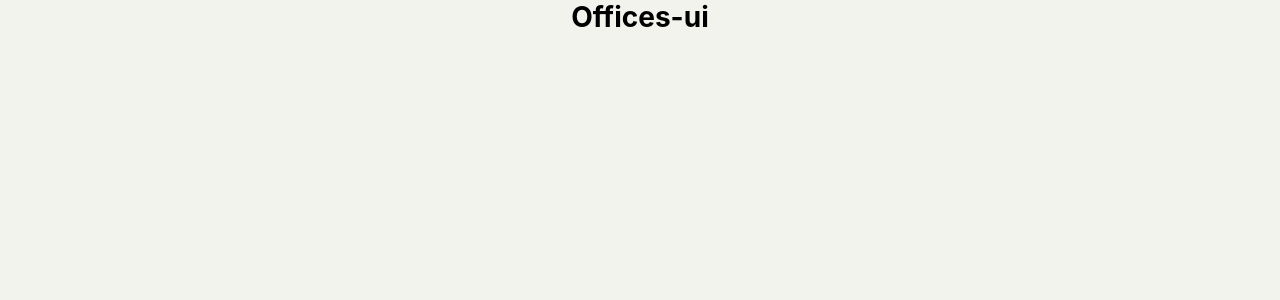
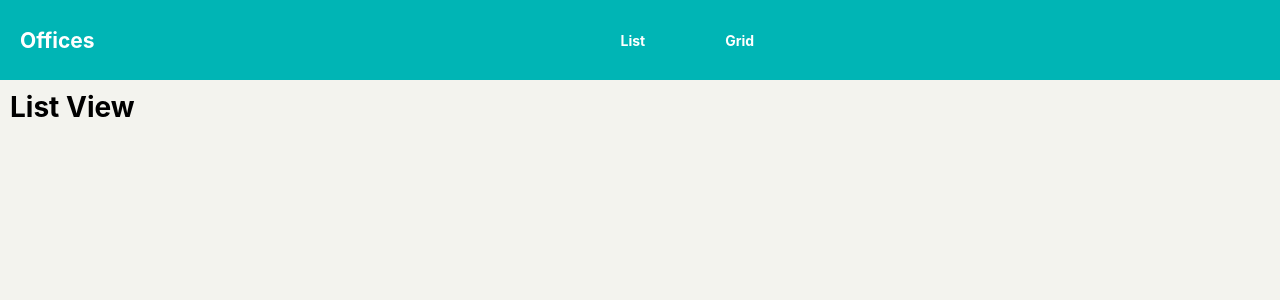
Before and after one commit to cokicvladimir/offices-ui, a React (Create React App) app: page / in a window 1280 px wide. Shown: the top 300 px of the page. Built offline with nearby package versions, Linux system fonts and the light colour scheme.

Commit message:
Adding basic layout

```diff
--- a/package.json
+++ b/package.json
@@ -3,9 +3,12 @@
   "version": "0.1.0",
   "private": true,
   "dependencies": {
+    "bootstrap": "^4.3.1",
     "react": "^16.8.4",
     "react-dom": "^16.8.4",
+    "react-router-dom": "^4.3.1",
     "react-scripts": "2.1.8",
+    "reactstrap": "^7.1.0",
     "sass": "^1.17.2"
   },
   "scripts": {
--- a/src/components/App.js
+++ b/src/components/App.js
@@ -1,12 +1,11 @@
 import React, { Component } from 'react';
+import AppRouter from './AppRouter';
 
 class App extends Component {
   render() {
     return (
       <div className="App">
-        <header className="App-header">
-          <h1>Offices-ui</h1>
-        </header>
+        <AppRouter />
       </div>
     );
   }
--- /dev/null
+++ b/src/components/AppRouter.js
@@ -0,0 +1,32 @@
+import React, {Component} from 'react';
+import {BrowserRouter, Switch, Route} from 'react-router-dom';
+import Header from './layouts/Header';
+import ListView from './ListView';
+import GridView from './GridView';
+
+import NotFoundPage from './NotFoundPage';
+
+class AppRouter extends Component{
+
+
+    render(){
+        return(
+            <BrowserRouter>
+                <div className='appRouter'>
+                    <div className='main-panel'>
+                        <Header />
+                        <div className='content'>
+                            <Switch>
+                                <Route path="/" render={ () => <ListView />} exact={true}/>
+                                <Route path="/grid" render={ () => <GridView />} />
+                                <Route component={NotFoundPage}/>
+                            </Switch>
+                        </div>
+                    </div>
+                </div>
+            </BrowserRouter>
+        );
+    }
+}
+
+export default AppRouter;
--- /dev/null
+++ b/src/components/GridView.js
@@ -0,0 +1,9 @@
+import React from 'react';
+
+const GridView = () => (
+    <div>
+        <h1>Grid view</h1>
+    </div>
+);
+
+export default GridView;
--- /dev/null
+++ b/src/components/ListView.js
@@ -0,0 +1,9 @@
+import React from 'react';
+
+const ListView = () => (
+    <div className='listView'>
+        <div className='item'><h1>List View</h1></div>
+    </div>
+);
+
+export default ListView;
--- /dev/null
+++ b/src/components/NotFoundPage.js
@@ -0,0 +1,12 @@
+import React from 'react';
+import {Link} from 'react-router-dom';
+
+const NotFoundPage = () => (
+    <div>
+        <h1>
+            404 - <Link to="/">Go Home</Link>
+        </h1>
+    </div>
+);
+
+export default NotFoundPage;
--- /dev/null
+++ b/src/components/layouts/Header.js
@@ -0,0 +1,26 @@
+import React, {Component} from 'react';
+import {NavLink} from 'react-router-dom';
+
+class Header extends Component{
+
+    render(){
+        return(
+            <div className='row header'>
+                <div className='logo'>
+                    <h2>Offices</h2>
+                </div>
+                <div className='nav-list'>
+                    <NavLink to='/' activeClassName='is-active' exact={true}>
+                        List
+                    </NavLink>
+                    <NavLink to='/grid' activeClassName='is-active' exact={true}>
+                        Grid
+                    </NavLink>
+                </div>
+            </div>
+        );
+    }
+}
+
+
+export default Header;
--- a/src/stylesheets/css/index.css
+++ b/src/stylesheets/css/index.css
@@ -22,8 +22,58 @@ code {
   font-family: source-code-pro, Menlo, Monaco, Consolas, "Courier New", monospace;
 }
 
-.App-header {
-  text-align: center;
+ul {
+  list-style-type: none;
+}
+
+.content {
+  display: flex;
+  padding: 1rem;
+}
+
+.row {
+  display: flex;
+  flex-direction: row;
+  flex-wrap: wrap;
+  width: 100%;
+}
+
+.column {
+  display: flex;
+  flex-direction: column;
+  flex-basis: 100%;
+  flex: 1;
+}
+
+.header {
+  min-height: 8rem;
+  background-color: #00b5b5;
+  color: #FFFFFF;
+  display: flex;
+  align-items: center;
+  flex-wrap: nowrap;
+  justify-content: flex-start;
+  flex-shrink: 1;
+}
+
+.logo {
+  justify-self: flex-start;
+  margin-left: 2rem;
+}
+
+.nav-list {
+  margin: 0 auto;
+}
+
+.nav-list a {
+  font-weight: bold;
+  padding: 2rem 4rem;
+  text-decoration: none;
+  color: #FFFFFF;
+}
+
+.nav-list a:hover, .nav-list a:focus {
+  border-bottom: 2px solid #22d88c;
 }
 
 /*# sourceMappingURL=index.css.map */
--- /dev/null
+++ b/src/stylesheets/scss/components/_Header.scss
@@ -0,0 +1,34 @@
+
+.header{
+  min-height: 8rem;
+  background-color: #00b5b5;
+  //background-image: linear-gradient(to bottom right, #5fbf44, #076d1a);
+  color: #FFFFFF;
+  display: flex;
+  align-items: center;
+  flex-wrap: nowrap;
+  justify-content: flex-start;
+  flex-shrink: 1;
+}
+
+
+.logo{
+  justify-self: flex-start;
+  margin-left: 2rem;
+}
+
+.nav-list{
+ margin: 0 auto;
+}
+
+.nav-list a{
+  font-weight: bold;
+  padding: 2rem 4rem;
+  text-decoration: none;
+  color:#FFFFFF;
+
+}
+
+.nav-list a:hover, .nav-list a:focus{
+  border-bottom: 2px solid #22d88c;
+}
--- a/src/stylesheets/scss/index.scss
+++ b/src/stylesheets/scss/index.scss
@@ -25,6 +25,28 @@ code {
   monospace;
 }
 
-.App-header{
-  text-align: center;
+ul{
+  list-style-type: none;
 }
+
+.content{
+  display: flex;
+  padding: 1rem;
+}
+
+.row {
+  display: flex;
+  flex-direction: row;
+  flex-wrap: wrap;
+  width: 100%;
+}
+
+.column {
+  display: flex;
+  flex-direction: column;
+  flex-basis: 100%;
+  flex: 1;
+}
+
+
+@import 'components/Header';
```
Also changed, not shown: 2 other files (tests, documents, lock files or other folders).
